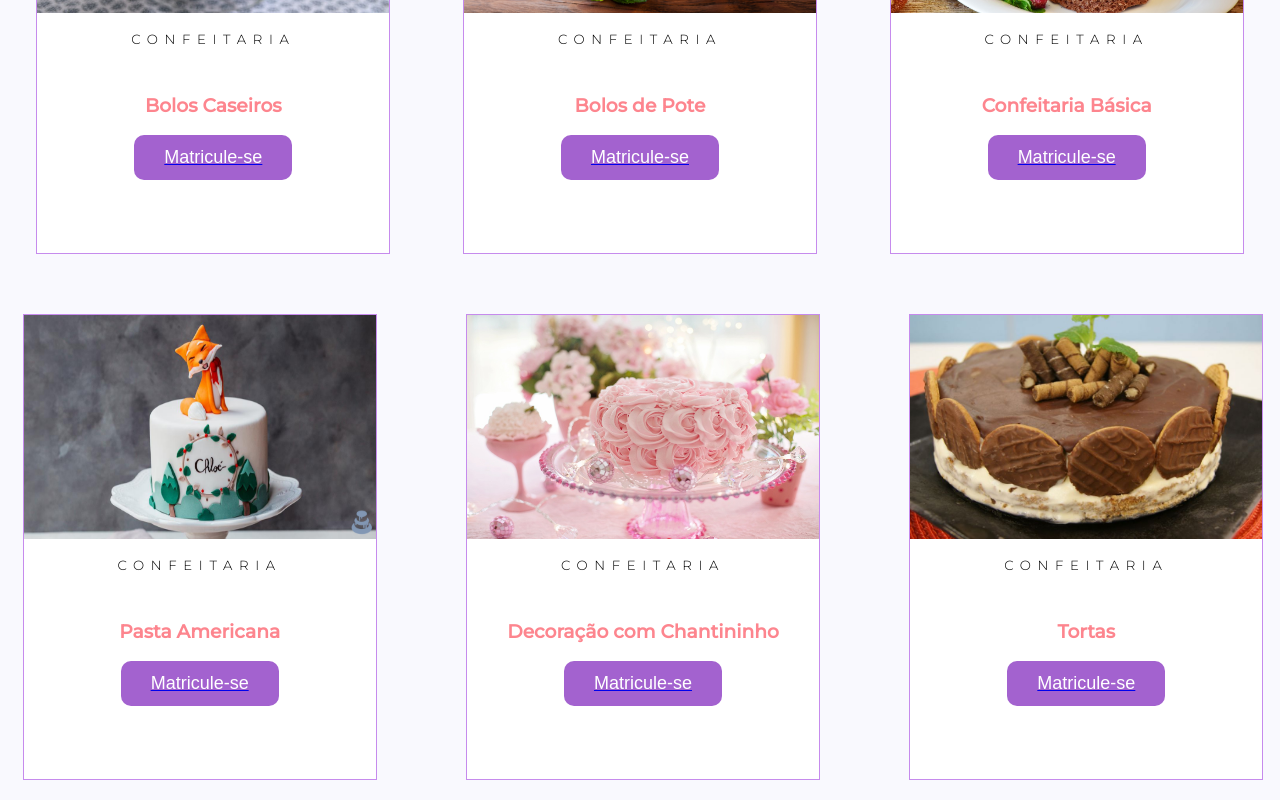
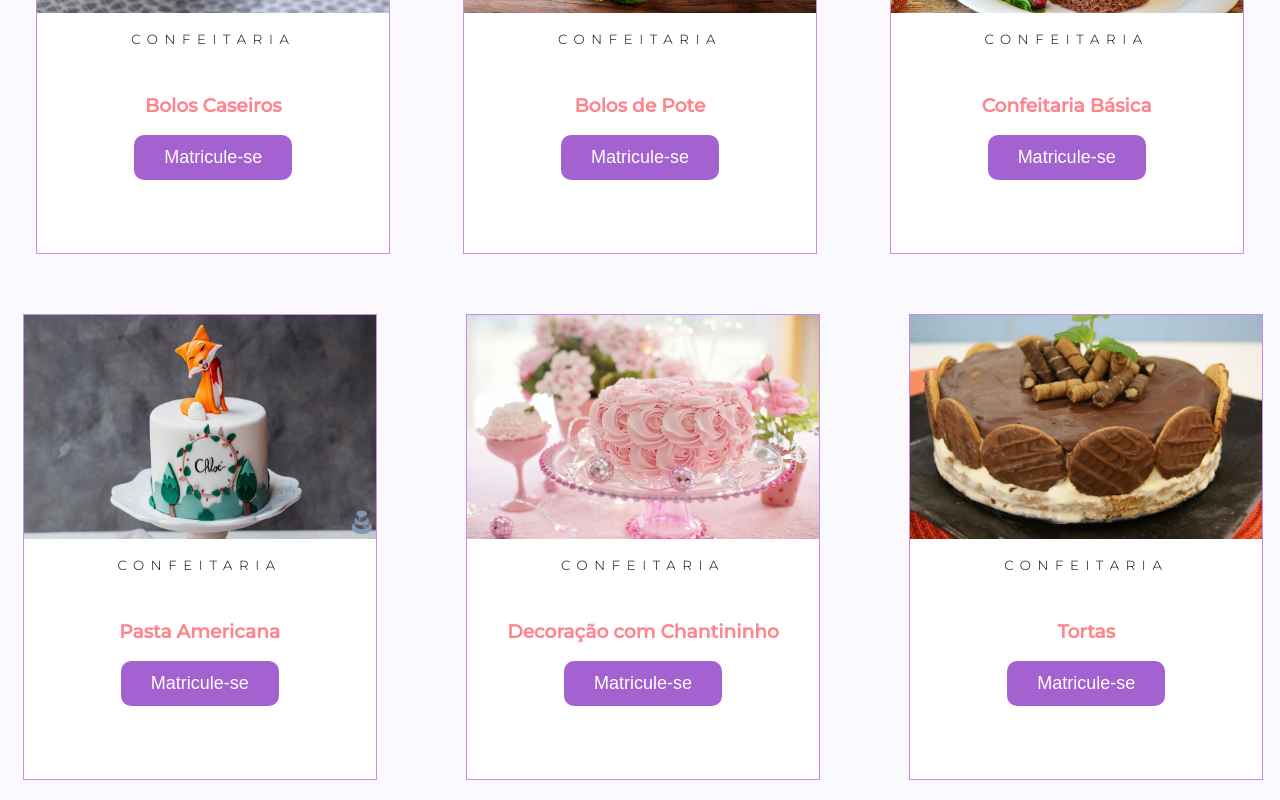
Before and after one commit to SIN-disciplina-PI3/Confeitart_frontend, a React (Vite) app: page /cursos in a window 1280 px wide. Shown: the part 1280-2080 px from the top of the page. Built offline with nearby package versions, Linux system fonts and the light colour scheme.

Commit message:
arrumando estilização do botão

```diff
--- a/src/components/Catalogo.css
+++ b/src/components/Catalogo.css
@@ -236,6 +236,11 @@ hr {
     color: #FD858E;
 }
 
+#aulaCurso{
+    text-decoration: none;
+    color: inherit;
+}
+
 .btn-matricula {
     display: block;
     margin: 0 auto;
```
